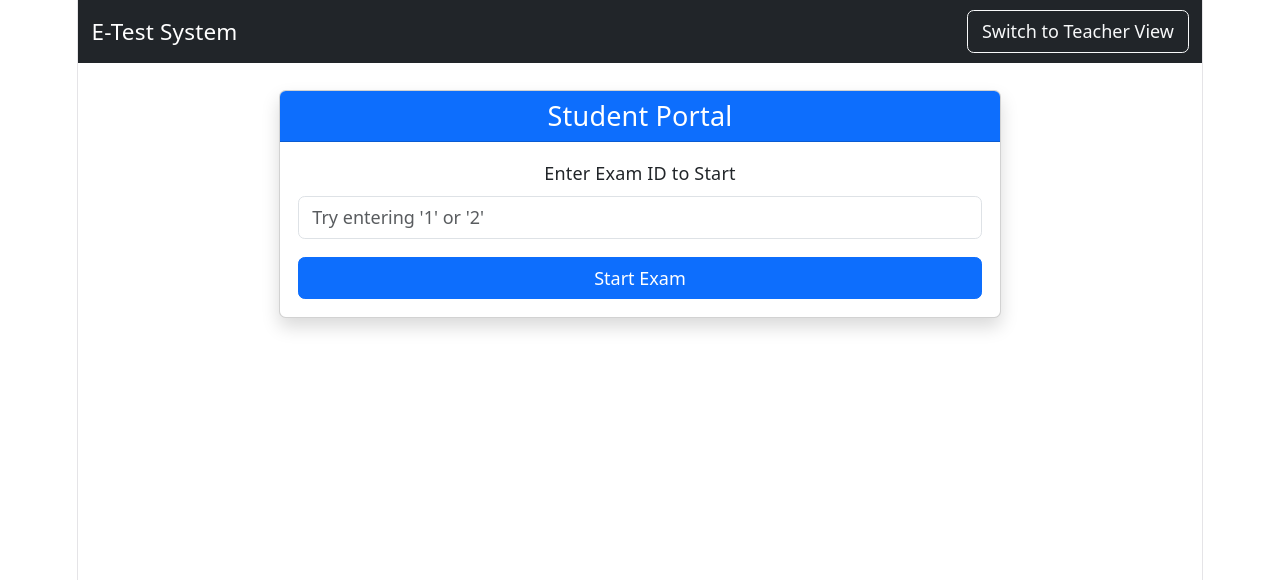
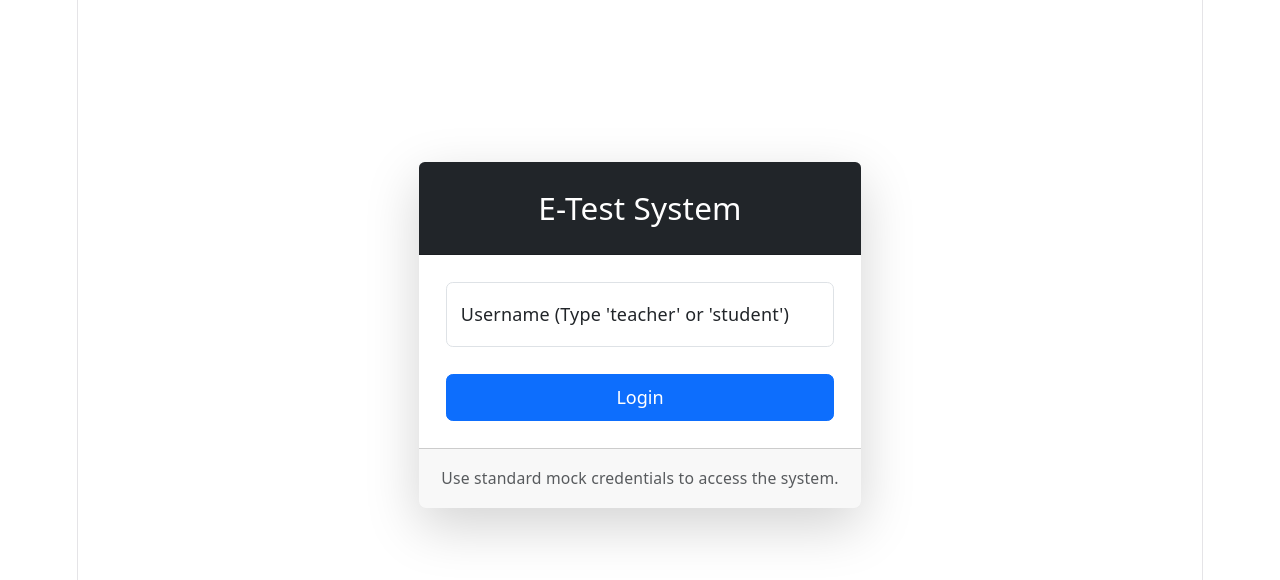
Before and after one commit to IgbariaK/ExamApp, a React (Vite) app in the folder client/: page / in a window 1280 px wide. Shown: the top 580 px of the page. Built offline with nearby package versions, Linux system fonts and the light colour scheme.

Commit message:
Added dedicated login screen with mock authentication

```diff
--- a/client/src/App.jsx
+++ b/client/src/App.jsx
@@ -1,27 +1,89 @@
 // client/src/App.jsx
-
 import React, { useState } from 'react';
-// Update these two lines to include the /components path:
 import TeacherDashboard from './components/TeacherDashboard';
 import StudentPortal from './components/StudentPortal';
 
-// ... the rest of your App component code stays exactly the same
+function App() {
+  const [role, setRole] = useState(null); // null means sitting on the login screen
+  const [username, setUsername] = useState('');
+  const [error, setError] = useState('');
 
-function App() {
-  const [role, setRole] = useState('student'); // 'teacher' or 'student'
+  const handleLogin = (e) => {
+    e.preventDefault();
+    // Convert to lowercase to make the login case-insensitive
+    const user = username.trim().toLowerCase();
 
-  const toggleRole = () => {
-    setRole(prevRole => prevRole === 'student' ? 'teacher' : 'student');
+    if (user === 'teacher') {
+      setRole('teacher');
+      setError('');
+    } else if (user === 'student') {
+      setRole('student');
+      setError('');
+    } else {
+      setError('Invalid login. Please type "teacher" or "student".');
+    }
   };
 
+  const handleLogout = () => {
+    setRole(null);
+    setUsername('');
+  };
+
+  // View 1: The Login Screen
+  if (!role) {
+    return (
+      <div className="container mt-5 pt-5">
+        <div className="row justify-content-center">
+          <div className="col-md-5">
+            <div className="card shadow-lg border-0 rounded-lg mt-5">
+              <div className="card-header bg-dark text-white text-center py-3">
+                <h3 className="font-weight-light my-2">E-Test System</h3>
+              </div>
+              <div className="card-body p-4">
+                <form onSubmit={handleLogin}>
+                  <div className="form-floating mb-3">
+                    <input
+                      type="text"
+                      className="form-control"
+                      id="inputUsername"
+                      placeholder="teacher or student"
+                      value={username}
+                      onChange={(e) => setUsername(e.target.value)}
+                    />
+                    <label htmlFor="inputUsername">Username (Type 'teacher' or 'student')</label>
+                  </div>
+
+                  {error && <div className="alert alert-danger py-2">{error}</div>}
+
+                  <div className="d-flex align-items-center justify-content-between mt-4 mb-0">
+                    <button type="submit" className="btn btn-primary w-100 py-2">Login</button>
+                  </div>
+                </form>
+              </div>
+              <div className="card-footer text-center py-3">
+                <div className="small text-muted">Use standard mock credentials to access the system.</div>
+              </div>
+            </div>
+          </div>
+        </div>
+      </div>
+    );
+  }
+
+  // View 2: The Logged-In App (Teacher or Student Dashboard)
   return (
     <div>
-      <nav className="navbar navbar-expand-lg navbar-dark bg-dark mb-4">
+      <nav className="navbar navbar-expand-lg navbar-dark bg-dark mb-4 shadow">
         <div className="container">
-          <span className="navbar-brand">E-Test System</span>
-          <button className="btn btn-outline-light ms-auto" onClick={toggleRole}>
-            Switch to {role === 'student' ? 'Teacher' : 'Student'} View
-          </button>
+          <span className="navbar-brand fw-bold">E-Test System</span>
+          <div className="d-flex align-items-center">
+            <span className="text-light me-3">
+              Logged in as: <span className="badge bg-secondary">{role === 'teacher' ? 'Teacher' : 'Student'}</span>
+            </span>
+            <button className="btn btn-outline-light btn-sm" onClick={handleLogout}>
+              Logout
+            </button>
+          </div>
         </div>
       </nav>
 
```
